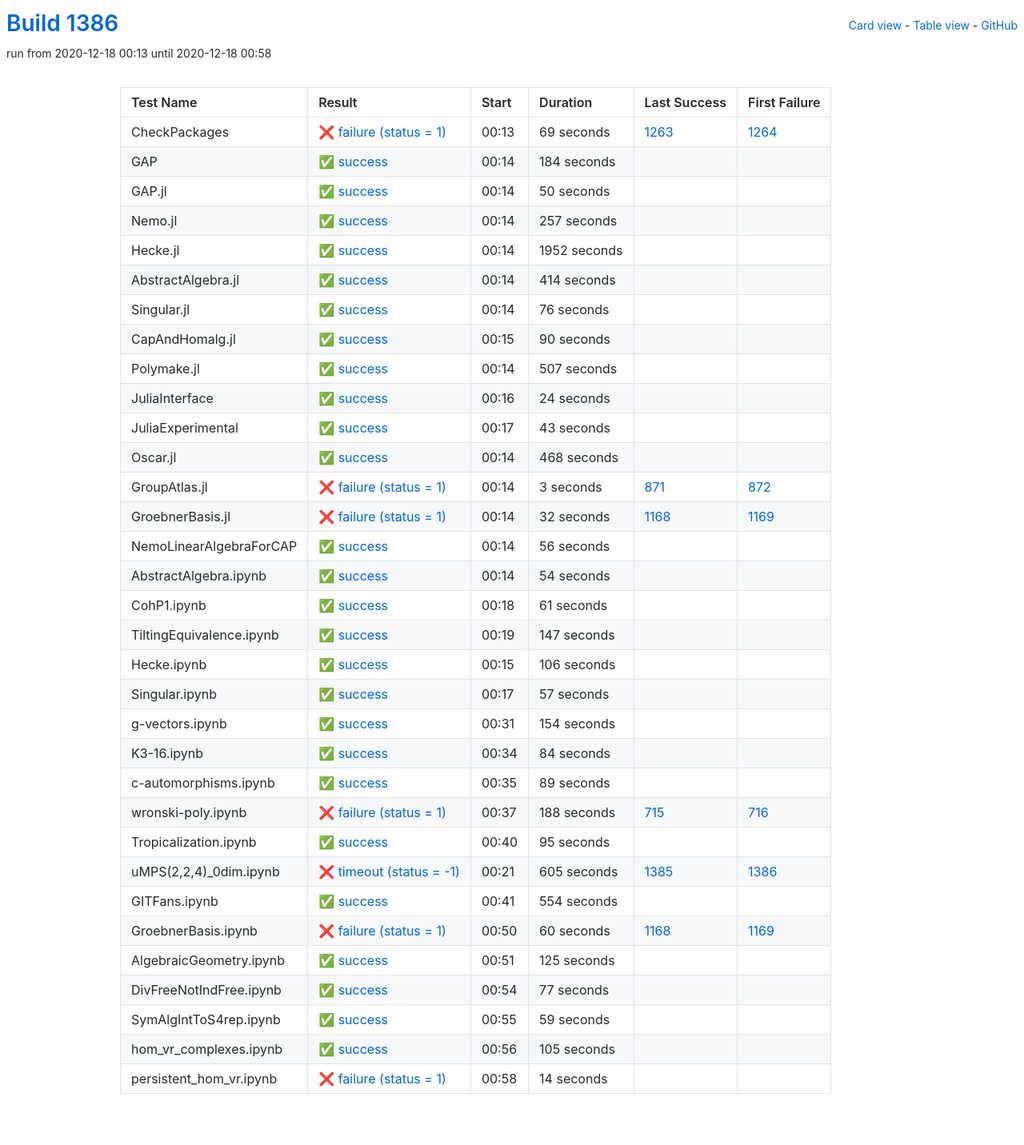
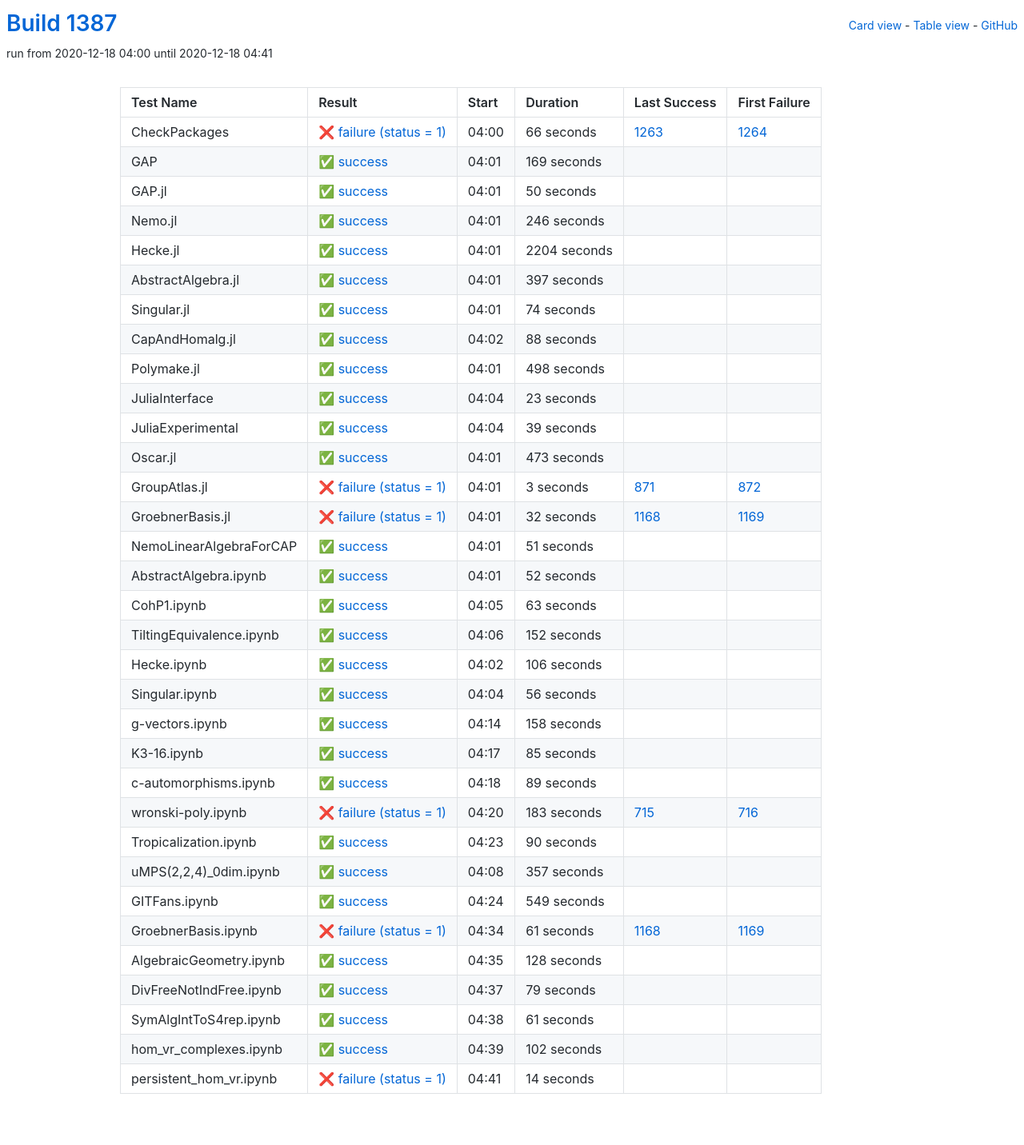
Before and after one commit to oscar-system/oscar-ci-status-stable, a Jekyll site: the page built from table.html, in a window 1280 px wide. Shown: the whole page at 80% size. Built offline with Jekyll 4.4.1, drawn with Linux system fonts in a browser that asks for light colours.

Commit message:
Build #1387

```diff
--- a/_data/ci.yml
+++ b/_data/ci.yml
@@ -1,6 +1,6 @@
 ---
-build: 1386
-build_url: https://oscarci.mathematik.uni-kl.de/job/oscar-stable/1386/
+build: 1387
+build_url: https://oscarci.mathematik.uni-kl.de/job/oscar-stable/1387/
 job: oscar-stable
 organization: oscar-system
 repo: oscar-ci-status-stable
@@ -8,32 +8,32 @@ repourl: https://github.com/oscar-system/oscar-ci-status-stable
 tests:
 - name: CheckPackages
   id: checkpackages
-  log: https://oscarci.mathematik.uni-kl.de/job/oscar-stable/1386/artifact/logs/build-1386/CheckPackages.log
-  start: 2020-12-18 00:13
+  log: https://oscarci.mathematik.uni-kl.de/job/oscar-stable/1387/artifact/logs/build-1387/CheckPackages.log
+  start: 2020-12-18 04:00
   success: false
   exitcode: 1
   status: failure
-  duration: 69
+  duration: 66
   last_success: 1263
   last_success_url: https://oscarci.mathematik.uni-kl.de/job/oscar-stable/1263/
   first_failure: 1264
   first_failure_url: https://oscarci.mathematik.uni-kl.de/job/oscar-stable/1264/
 - name: GAP
   id: gap
-  log: https://oscarci.mathematik.uni-kl.de/job/oscar-stable/1386/artifact/logs/build-1386/GAP.log
-  start: 2020-12-18 00:14
+  log: https://oscarci.mathematik.uni-kl.de/job/oscar-stable/1387/artifact/logs/build-1387/GAP.log
+  start: 2020-12-18 04:01
   success: true
   exitcode: 0
   status: success
-  duration: 184
+  duration: 169
   last_success: false
   last_success_url:
   first_failure: false
   first_failure_url:
 - name: GAP.jl
   id: gap-jl
-  log: https://oscarci.mathematik.uni-kl.de/job/oscar-stable/1386/artifact/logs/build-1386/GAP.jl.log
-  start: 2020-12-18 00:14
+  log: https://oscarci.mathematik.uni-kl.de/job/oscar-stable/1387/artifact/logs/build-1387/GAP.jl.log
+  start: 2020-12-18 04:01
   success: true
   exitcode: 0
   status: success
@@ -44,116 +44,116 @@ tests:
   first_failure_url:
 - name: Nemo.jl
   id: nemo-jl
-  log: https://oscarci.mathematik.uni-kl.de/job/oscar-stable/1386/artifact/logs/build-1386/Nemo.jl.log
-  start: 2020-12-18 00:14
+  log: https://oscarci.mathematik.uni-kl.de/job/oscar-stable/1387/artifact/logs/build-1387/Nemo.jl.log
+  start: 2020-12-18 04:01
   success: true
   exitcode: 0
   status: success
-  duration: 257
+  duration: 246
   last_success: false
   last_success_url:
   first_failure: false
   first_failure_url:
 - name: Hecke.jl
   id: hecke-jl
-  log: https://oscarci.mathematik.uni-kl.de/job/oscar-stable/1386/artifact/logs/build-1386/Hecke.jl.log
-  start: 2020-12-18 00:14
+  log: https://oscarci.mathematik.uni-kl.de/job/oscar-stable/1387/artifact/logs/build-1387/Hecke.jl.log
+  start: 2020-12-18 04:01
   success: true
   exitcode: 0
   status: success
-  duration: 1952
+  duration: 2204
   last_success: false
   last_success_url:
   first_failure: false
   first_failure_url:
 - name: AbstractAlgebra.jl
   id: abstractalgebra-jl
-  log: https://oscarci.mathematik.uni-kl.de/job/oscar-stable/1386/artifact/logs/build-1386/AbstractAlgebra.jl.log
-  start: 2020-12-18 00:14
+  log: https://oscarci.mathematik.uni-kl.de/job/oscar-stable/1387/artifact/logs/build-1387/AbstractAlgebra.jl.log
+  start: 2020-12-18 04:01
   success: true
   exitcode: 0
   status: success
-  duration: 414
+  duration: 397
   last_success: false
   last_success_url:
   first_failure: false
   first_failure_url:
 - name: Singular.jl
   id: singular-jl
-  log: https://oscarci.mathematik.uni-kl.de/job/oscar-stable/1386/artifact/logs/build-1386/Singular.jl.log
-  start: 2020-12-18 00:14
+  log: https://oscarci.mathematik.uni-kl.de/job/oscar-stable/1387/artifact/logs/build-1387/Singular.jl.log
+  start: 2020-12-18 04:01
   success: true
   exitcode: 0
   status: success
-  duration: 76
+  duration: 74
   last_success: false
   last_success_url:
   first_failure: false
   first_failure_url:
 - name: CapAndHomalg.jl
   id: capandhomalg-jl
-  log: https://oscarci.mathematik.uni-kl.de/job/oscar-stable/1386/artifact/logs/build-1386/CapAndHomalg.jl.log
-  start: 2020-12-18 00:15
+  log: https://oscarci.mathematik.uni-kl.de/job/oscar-stable/1387/artifact/logs/build-1387/CapAndHomalg.jl.log
+  start: 2020-12-18 04:02
   success: true
   exitcode: 0
   status: success
-  duration: 90
+  duration: 88
   last_success: false
   last_success_url:
   first_failure: false
   first_failure_url:
 - name: Polymake.jl
   id: polymake-jl
-  log: https://oscarci.mathematik.uni-kl.de/job/oscar-stable/1386/artifact/logs/build-1386/Polymake.jl.log
-  start: 2020-12-18 00:14
+  log: https://oscarci.mathematik.uni-kl.de/job/oscar-stable/1387/artifact/logs/build-1387/Polymake.jl.log
+  start: 2020-12-18 04:01
   success: true
   exitcode: 0
   status: success
-  duration: 507
+  duration: 498
   last_success: false
   last_success_url:
   first_failure: false
   first_failure_url:
 - name: JuliaInterface
   id: juliainterface
-  log: https://oscarci.mathematik.uni-kl.de/job/oscar-stable/1386/artifact/logs/build-1386/JuliaInterface.log
-  start: 2020-12-18 00:16
+  log: https://oscarci.mathematik.uni-kl.de/job/oscar-stable/1387/artifact/logs/build-1387/JuliaInterface.log
+  start: 2020-12-18 04:04
   success: true
   exitcode: 0
   status: success
-  duration: 24
+  duration: 23
   last_success: false
   last_success_url:
   first_failure: false
   first_failure_url:
 - name: JuliaExperimental
   id: juliaexperimental
-  log: https://oscarci.mathematik.uni-kl.de/job/oscar-stable/1386/artifact/logs/build-1386/JuliaExperimental.log
-  start: 2020-12-18 00:17
+  log: https://oscarci.mathematik.uni-kl.de/job/oscar-stable/1387/artifact/logs/build-1387/JuliaExperimental.log
+  start: 2020-12-18 04:04
   success: true
   exitcode: 0
   status: success
-  duration: 43
+  duration: 39
   last_success: false
   last_success_url:
   first_failure: false
   first_failure_url:
 - name: Oscar.jl
   id: oscar-jl
-  log: https://oscarci.mathematik.uni-kl.de/job/oscar-stable/1386/artifact/logs/build-1386/Oscar.jl.log
-  start: 2020-12-18 00:14
+  log: https://oscarci.mathematik.uni-kl.de/job/oscar-stable/1387/artifact/logs/build-1387/Oscar.jl.log
+  start: 2020-12-18 04:01
   success: true
   exitcode: 0
   status: success
-  duration: 468
+  duration: 473
   last_success: false
   last_success_url:
   first_failure: false
   first_failure_url:
 - name: GroupAtlas.jl
   id: groupatlas-jl
-  log: https://oscarci.mathematik.uni-kl.de/job/oscar-stable/1386/artifact/logs/build-1386/GroupAtlas.jl.log
-  start: 2020-12-18 00:14
+  log: https://oscarci.mathematik.uni-kl.de/job/oscar-stable/1387/artifact/logs/build-1387/GroupAtlas.jl.log
+  start: 2020-12-18 04:01
   success: false
   exitcode: 1
   status: failure
@@ -164,8 +164,8 @@ tests:
   first_failure_url: https://oscarci.mathematik.uni-kl.de/job/oscar-stable/872/
 - name: GroebnerBasis.jl
   id: groebnerbasis-jl
-  log: https://oscarci.mathematik.uni-kl.de/job/oscar-stable/1386/artifact/logs/build-1386/GroebnerBasis.jl.log
-  start: 2020-12-18 00:14
+  log: https://oscarci.mathematik.uni-kl.de/job/oscar-stable/1387/artifact/logs/build-1387/GroebnerBasis.jl.log
+  start: 2020-12-18 04:01
   success: false
   exitcode: 1
   status: failure
@@ -176,56 +176,56 @@ tests:
   first_failure_url: https://oscarci.mathematik.uni-kl.de/job/oscar-stable/1169/
 - name: NemoLinearAlgebraForCAP
   id: nemolinearalgebraforcap
-  log: https://oscarci.mathematik.uni-kl.de/job/oscar-stable/1386/artifact/logs/build-1386/NemoLinearAlgebraForCAP.log
-  start: 2020-12-18 00:14
+  log: https://oscarci.mathematik.uni-kl.de/job/oscar-stable/1387/artifact/logs/build-1387/NemoLinearAlgebraForCAP.log
+  start: 2020-12-18 04:01
   success: true
   exitcode: 0
   status: success
-  duration: 56
+  duration: 51
   last_success: false
   last_success_url:
   first_failure: false
   first_failure_url:
 - name: AbstractAlgebra.ipynb
   id: abstractalgebra-ipynb
-  log: https://oscarci.mathematik.uni-kl.de/job/oscar-stable/1386/artifact/logs/build-1386/AbstractAlgebra.ipynb.log
-  start: 2020-12-18 00:14
+  log: https://oscarci.mathematik.uni-kl.de/job/oscar-stable/1387/artifact/logs/build-1387/AbstractAlgebra.ipynb.log
+  start: 2020-12-18 04:01
   success: true
   exitcode: 0
   status: success
-  duration: 54
+  duration: 52
   last_success: false
   last_success_url:
   first_failure: false
   first_failure_url:
 - name: CohP1.ipynb
   id: cohp1-ipynb
-  log: https://oscarci.mathematik.uni-kl.de/job/oscar-stable/1386/artifact/logs/build-1386/CohP1.ipynb.log
-  start: 2020-12-18 00:18
+  log: https://oscarci.mathematik.uni-kl.de/job/oscar-stable/1387/artifact/logs/build-1387/CohP1.ipynb.log
+  start: 2020-12-18 04:05
   success: true
   exitcode: 0
   status: success
-  duration: 61
+  duration: 63
   last_success: false
   last_success_url:
   first_failure: false
   first_failure_url:
 - name: TiltingEquivalence.ipynb
   id: tiltingequivalence-ipynb
-  log: https://oscarci.mathematik.uni-kl.de/job/oscar-stable/1386/artifact/logs/build-1386/TiltingEquivalence.ipynb.log
-  start: 2020-12-18 00:19
+  log: https://oscarci.mathematik.uni-kl.de/job/oscar-stable/1387/artifact/logs/build-1387/TiltingEquivalence.ipynb.log
+  start: 2020-12-18 04:06
   success: true
   exitcode: 0
   status: success
-  duration: 147
+  duration: 152
   last_success: false
   last_success_url:
   first_failure: false
   first_failure_url:
 - name: Hecke.ipynb
   id: hecke-ipynb
-  log: https://oscarci.mathematik.uni-kl.de/job/oscar-stable/1386/artifact/logs/build-1386/Hecke.ipynb.log
-  start: 2020-12-18 00:15
+  log: https://oscarci.mathematik.uni-kl.de/job/oscar-stable/1387/artifact/logs/build-1387/Hecke.ipynb.log
+  start: 2020-12-18 04:02
   success: true
   exitcode: 0
   status: success
@@ -236,44 +236,44 @@ tests:
   first_failure_url:
 - name: Singular.ipynb
   id: singular-ipynb
-  log: https://oscarci.mathematik.uni-kl.de/job/oscar-stable/1386/artifact/logs/build-1386/Singular.ipynb.log
-  start: 2020-12-18 00:17
+  log: https://oscarci.mathematik.uni-kl.de/job/oscar-stable/1387/artifact/logs/build-1387/Singular.ipynb.log
+  start: 2020-12-18 04:04
   success: true
   exitcode: 0
   status: success
-  duration: 57
+  duration: 56
   last_success: false
   last_success_url:
   first_failure: false
   first_failure_url:
 - name: g-vectors.ipynb
   id: g-vectors-ipynb
-  log: https://oscarci.mathematik.uni-kl.de/job/oscar-stable/1386/artifact/logs/build-1386/g-vectors.ipynb.log
-  start: 2020-12-18 00:31
+  log: https://oscarci.mathematik.uni-kl.de/job/oscar-stable/1387/artifact/logs/build-1387/g-vectors.ipynb.log
+  start: 2020-12-18 04:14
   success: true
   exitcode: 0
   status: success
-  duration: 154
+  duration: 158
   last_success: false
   last_success_url:
   first_failure: false
   first_failure_url:
 - name: K3-16.ipynb
   id: k3-16-ipynb
-  log: https://oscarci.mathematik.uni-kl.de/job/oscar-stable/1386/artifact/logs/build-1386/K3-16.ipynb.log
-  start: 2020-12-18 00:34
+  log: https://oscarci.mathematik.uni-kl.de/job/oscar-stable/1387/artifact/logs/build-1387/K3-16.ipynb.log
+  start: 2020-12-18 04:17
   success: true
   exitcode: 0
   status: success
-  duration: 84
+  duration: 85
   last_success: false
   last_success_url:
   first_failure: false
   first_failure_url:
 - name: c-automorphisms.ipynb
   id: c-automorphisms-ipynb
-  log: https://oscarci.mathematik.uni-kl.de/job/oscar-stable/1386/artifact/logs/build-1386/c-automorphisms.ipynb.log
-  start: 2020-12-18 00:35
+  log: https://oscarci.mathematik.uni-kl.de/job/oscar-stable/1387/artifact/logs/build-1387/c-automorphisms.ipynb.log
+  start: 2020-12-18 04:18
   success: true
   exitcode: 0
   status: success
@@ -284,116 +284,116 @@ tests:
   first_failure_url:
 - name: wronski-poly.ipynb
   id: wronski-poly-ipynb
-  log: https://oscarci.mathematik.uni-kl.de/job/oscar-stable/1386/artifact/logs/build-1386/wronski-poly.ipynb.log
-  start: 2020-12-18 00:37
+  log: https://oscarci.mathematik.uni-kl.de/job/oscar-stable/1387/artifact/logs/build-1387/wronski-poly.ipynb.log
+  start: 2020-12-18 04:20
   success: false
   exitcode: 1
   status: failure
-  duration: 188
+  duration: 183
   last_success: 715
   last_success_url: https://oscarci.mathematik.uni-kl.de/job/oscar-stable/715/
   first_failure: 716
   first_failure_url: https://oscarci.mathematik.uni-kl.de/job/oscar-stable/716/
 - name: Tropicalization.ipynb
   id: tropicalization-ipynb
-  log: https://oscarci.mathematik.uni-kl.de/job/oscar-stable/1386/artifact/logs/build-1386/Tropicalization.ipynb.log
-  start: 2020-12-18 00:40
+  log: https://oscarci.mathematik.uni-kl.de/job/oscar-stable/1387/artifact/logs/build-1387/Tropicalization.ipynb.log
+  start: 2020-12-18 04:23
   success: true
   exitcode: 0
   status: success
-  duration: 95
+  duration: 90
   last_success: false
   last_success_url:
   first_failure: false
   first_failure_url:
 - name: uMPS(2,2,4)_0dim.ipynb
   id: umps-2-2-4-0dim-ipynb
-  log: https://oscarci.mathematik.uni-kl.de/job/oscar-stable/1386/artifact/logs/build-1386/uMPS-2-2-4-_0dim.ipynb.log
-  start: 2020-12-18 00:21
-  success: false
-  exitcode: -1
-  status: timeout
-  duration: 605
-  last_success: 1385
-  last_success_url: https://oscarci.mathematik.uni-kl.de/job/oscar-stable/1385/
-  first_failure: 1386
-  first_failure_url: https://oscarci.mathematik.uni-kl.de/job/oscar-stable/1386/
-- name: GITFans.ipynb
-  id: gitfans-ipynb
-  log: https://oscarci.mathematik.uni-kl.de/job/oscar-stable/1386/artifact/logs/build-1386/GITFans.ipynb.log
-  start: 2020-12-18 00:41
+  log: https://oscarci.mathematik.uni-kl.de/job/oscar-stable/1387/artifact/logs/build-1387/uMPS-2-2-4-_0dim.ipynb.log
+  start: 2020-12-18 04:08
   success: true
   exitcode: 0
   status: success
-  duration: 554
+  duration: 357
+  last_success: false
+  last_success_url:
+  first_failure: false
+  first_failure_url:
+- name: GITFans.ipynb
+  id: gitfans-ipynb
+  log: https://oscarci.mathematik.uni-kl.de/job/oscar-stable/1387/artifact/logs/build-1387/GITFans.ipynb.log
+  start: 2020-12-18 04:24
+  success: true
+  exitcode: 0
+  status: success
+  duration: 549
   last_success: false
   last_success_url:
   first_failure: false
   first_failure_url:
 - name: GroebnerBasis.ipynb
   id: groebnerbasis-ipynb
-  log: https://oscarci.mathematik.uni-kl.de/job/oscar-stable/1386/artifact/logs/build-1386/GroebnerBasis.ipynb.log
-  start: 2020-12-18 00:50
+  log: https://oscarci.mathematik.uni-kl.de/job/oscar-stable/1387/artifact/logs/build-1387/GroebnerBasis.ipynb.log
+  start: 2020-12-18 04:34
   success: false
   exitcode: 1
   status: failure
-  duration: 60
+  duration: 61
   last_success: 1168
   last_success_url: https://oscarci.mathematik.uni-kl.de/job/oscar-stable/1168/
   first_failure: 1169
   first_failure_url: https://oscarci.mathematik.uni-kl.de/job/oscar-stable/1169/
 - name: AlgebraicGeometry.ipynb
   id: algebraicgeometry-ipynb
-  log: https://oscarci.mathematik.uni-kl.de/job/oscar-stable/1386/artifact/logs/build-1386/AlgebraicGeometry.ipynb.log
-  start: 2020-12-18 00:51
+  log: https://oscarci.mathematik.uni-kl.de/job/oscar-stable/1387/artifact/logs/build-1387/AlgebraicGeometry.ipynb.log
+  start: 2020-12-18 04:35
   success: true
   exitcode: 0
   status: success
-  duration: 125
+  duration: 128
   last_success: false
   last_success_url:
   first_failure: false
   first_failure_url:
 - name: DivFreeNotIndFree.ipynb
   id: divfreenotindfree-ipynb
-  log: https://oscarci.mathematik.uni-kl.de/job/oscar-stable/1386/artifact/logs/build-1386/DivFreeNotIndFree.ipynb.log
-  start: 2020-12-18 00:54
+  log: https://oscarci.mathematik.uni-kl.de/job/oscar-stable/1387/artifact/logs/build-1387/DivFreeNotIndFree.ipynb.log
+  start: 2020-12-18 04:37
   success: true
   exitcode: 0
   status: success
-  duration: 77
+  duration: 79
   last_success: false
   last_success_url:
   first_failure: false
   first_failure_url:
 - name: SymAlgIntToS4rep.ipynb
   id: symalginttos4rep-ipynb
-  log: https://oscarci.mathematik.uni-kl.de/job/oscar-stable/1386/artifact/logs/build-1386/SymAlgIntToS4rep.ipynb.log
-  start: 2020-12-18 00:55
+  log: https://oscarci.mathematik.uni-kl.de/job/oscar-stable/1387/artifact/logs/build-1387/SymAlgIntToS4rep.ipynb.log
+  start: 2020-12-18 04:38
   success: true
   exitcode: 0
   status: success
-  duration: 59
+  duration: 61
   last_success: false
   last_success_url:
   first_failure: false
   first_failure_url:
 - name: hom_vr_complexes.ipynb
   id: hom-vr-complexes-ipynb
-  log: https://oscarci.mathematik.uni-kl.de/job/oscar-stable/1386/artifact/logs/build-1386/hom_vr_complexes.ipynb.log
-  start: 2020-12-18 00:56
+  log: https://oscarci.mathematik.uni-kl.de/job/oscar-stable/1387/artifact/logs/build-1387/hom_vr_complexes.ipynb.log
+  start: 2020-12-18 04:39
   success: true
   exitcode: 0
   status: success
-  duration: 105
+  duration: 102
   last_success: false
   last_success_url:
   first_failure: false
   first_failure_url:
 - name: persistent_hom_vr.ipynb
   id: persistent-hom-vr-ipynb
-  log: https://oscarci.mathematik.uni-kl.de/job/oscar-stable/1386/artifact/logs/build-1386/persistent_hom_vr.ipynb.log
-  start: 2020-12-18 00:58
+  log: https://oscarci.mathematik.uni-kl.de/job/oscar-stable/1387/artifact/logs/build-1387/persistent_hom_vr.ipynb.log
+  start: 2020-12-18 04:41
   success: false
   exitcode: 1
   status: failure
```
Also changed, not shown: README.md.
